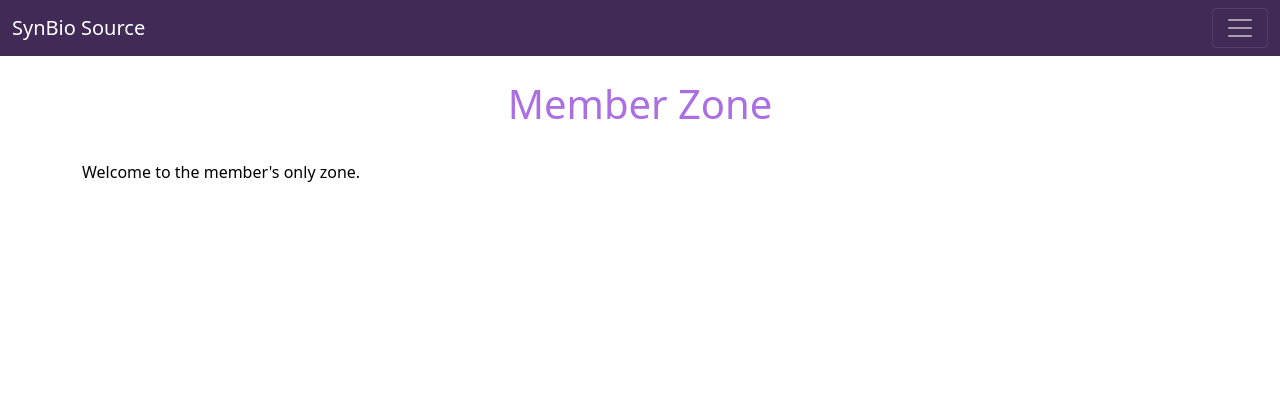
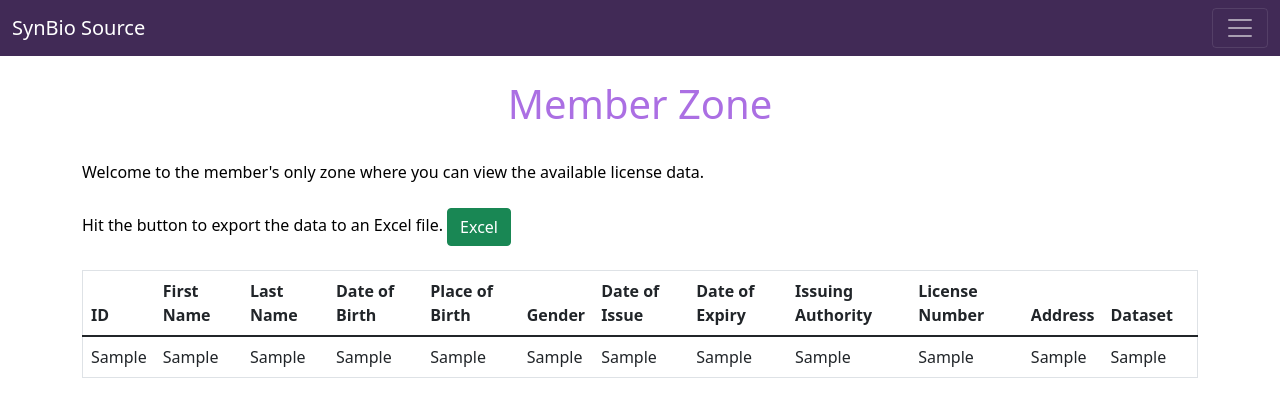
Before and after one commit to AatishDA1/SBS-Test, a Django app: template website/templates/member_zone.html in a window 1280 px wide. Shown: the top 417 px of the page. Run offline with Django 5.2, Linux system fonts and the light colour scheme; a user stored in the database is signed in; the template is opened without the code that fills it: most values are stand-ins (such as "Sample title", 1, 10 or a date in 2020); some libraries are stand-ins or nearby versions.

Commit message:
Added Dataset to Memberzone

```diff
--- a/website/templates/base.html
+++ b/website/templates/base.html
@@ -46,5 +46,11 @@
       integrity="sha384-ka7Sk0Gln4gmtz2MlQnikT1wXgYsOg+OMhuP+IlRH9sENBO0LRn5q+8nbTov4+1p"
       crossorigin="anonymous"
     ></script>
+    <!-- use version 0.20.1 -->
+    <!-- use version 0.20.1 -->
+    <script
+      lang="javascript"
+      src="https://cdn.sheetjs.com/xlsx-0.20.1/package/dist/xlsx.full.min.js"
+    ></script>
   </body>
 </html>
--- a/website/templates/member_zone.html
+++ b/website/templates/member_zone.html
@@ -1,12 +1,120 @@
 {% extends 'base.html' %} {% block content %} {% if user.is_authenticated %}
+<!-- Scripts -->
+<script>
+  function exportData() {
+    // Gets the selected rows.
+    var selectedRows = $("#license_data_table").bootstrapTable("getSelections");
+
+    // Checks if there are selected rows.
+    if (selectedRows.length === 0) {
+      alert("Please select at least one row to export.");
+      return;
+    }
+
+    // Converts selected rows to a worksheet.
+    var worksheet = XLSX.utils.json_to_sheet(selectedRows);
+
+    // Creates a new workbook.
+    var workbook = XLSX.utils.book_new();
+    XLSX.utils.book_append_sheet(workbook, worksheet, "SelectedRows");
+
+    // Writes the workbook to an Excel file.
+    XLSX.writeFile(workbook, "selected_rows.xlsx");
+  }
+</script>
+<!-- jQuery -->
+<script src="https://code.jquery.com/jquery-3.6.0.min.js"></script>
+
+<!-- Popper.js -->
+<script src="https://cdnjs.cloudflare.com/ajax/libs/popper.js/1.16.0/umd/popper.min.js"></script>
+
+<!-- Bootstrap JS -->
+<script src="https://stackpath.bootstrapcdn.com/bootstrap/4.3.1/js/bootstrap.min.js"></script>
+
+<!-- Bootstrap Table JS -->
+<script src="https://cdn.jsdelivr.net/npm/bootstrap-table/dist/bootstrap-table.min.js"></script>
+
+<!-- Style -->
+<style>
+  .bootstrap-table .pagination-detail {
+    margin-bottom: 10px; /* Adjust the space below the items per page dropdown */
+  }
+
+  .bootstrap-table .pagination {
+    margin-top: 10px; /* Adjust the space above the pagination controls */
+  }
+</style>
+
+<!-- Body -->
 <h1>Member Zone</h1>
 <br />
-<p1>Welcome to the member's only zone.</p1>
-
+<p1
+  >Welcome to the member's only zone where you can view the available license
+  data.</p1
+>
+<br />
+<br />
+<p1>Hit the button to export the data to an Excel file. </p1>
+<button type="button" class="btn btn-success" onclick="exportData()">
+  Excel
+</button>
+<br />
+<br />
+<table
+  id="license_data_table"
+  border="1"
+  data-toggle="table"
+  data-sortable="true"
+  data-pagination="true"
+  data-page-size="10"
+  data-page-list="[10, 25, 50, 100, ALL]"
+  data-search="true"
+  class="table table-hover sortable"
+>
+  <thead>
+    <tr>
+      <th scope="col" data-sortable="true">ID</th>
+      <th scope="col" data-sortable="true">First Name</th>
+      <th scope="col" data-sortable="true">Last Name</th>
+      <th scope="col" data-sortable="true">Date of Birth</th>
+      <th scope="col" data-sortable="true">Place of Birth</th>
+      <th scope="col" data-sortable="true">Gender</th>
+      <th scope="col" data-sortable="true">Date of Issue</th>
+      <th scope="col" data-sortable="true">Date of Expiry</th>
+      <th scope="col" data-sortable="true">Issuing Authority</th>
+      <th scope="col" data-sortable="true">License Number</th>
+      <th scope="col" data-sortable="true">Address</th>
+      <th scope="col" data-sortable="true">Dataset</th>
+      <th data-checkbox="true"></th>
+    </tr>
+  </thead>
+  <tbody>
+    {% for entry in data %}
+    <tr>
+      <td>{{ entry.0 }}</td>
+      <td>{{ entry.1 }}</td>
+      <td>{{ entry.2 }}</td>
+      <td>{{ entry.3 }}</td>
+      <td>{{ entry.4 }}</td>
+      <td>{{ entry.5 }}</td>
+      <td>{{ entry.6 }}</td>
+      <td>{{ entry.7 }}</td>
+      <td>{{ entry.8 }}</td>
+      <td>{{ entry.9 }}</td>
+      <td>{{ entry.10 }}</td>
+      <td>{{ entry.11 }}</td>
+    </tr>
+    {% endfor %}
+  </tbody>
+</table>
+<script>
+  $(document).ready(function () {
+    $("#license_data_table").bootstrapTable();
+  });
+</script>
 {% else %}
 <h1>Nice Try</h1>
 <br />
 <p1>You must be logged in to view this page.</p1>
 <a href="{% url 'login' %}">Login Here</a>
-
 {% endif %} {% endblock %}
```
Also changed, not shown: website/views.py (+17 -1 lines), db.sqlite3, website/static/website/style.css (line endings or trailing spaces).
